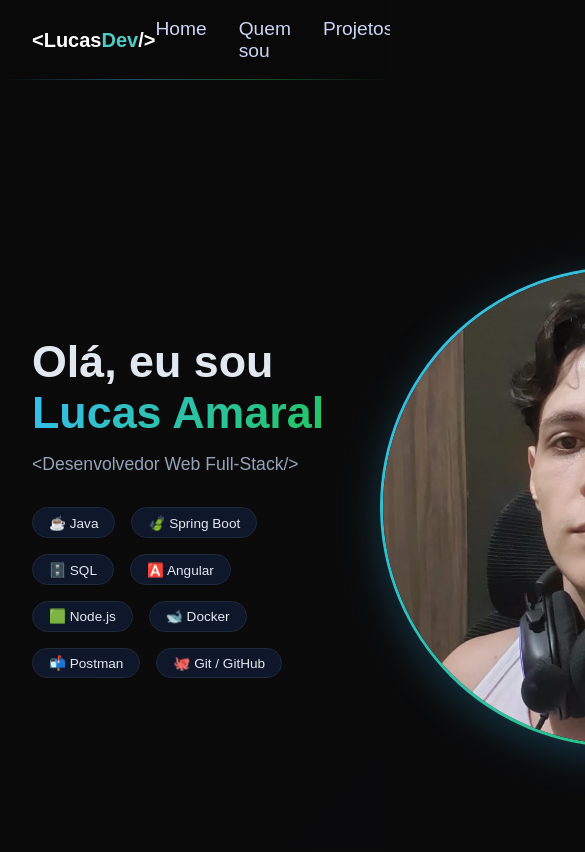
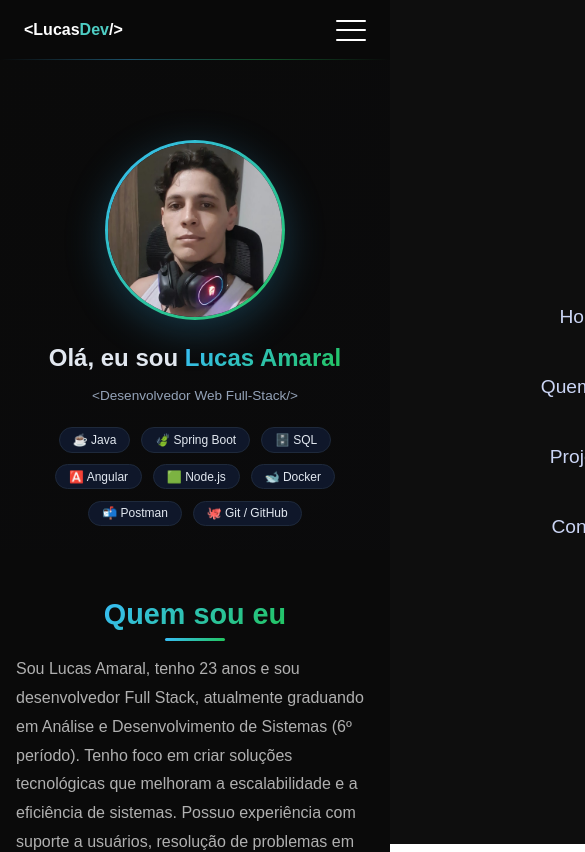
Before and after one commit to LucasLubiL/Portfolio-Front, an Angular app: page / in a window 390 px wide. Shown: the top 852 px of the page, 585 px wide, since content can reach past the window. Built offline with nearby package versions, Linux system fonts and the light colour scheme.

Commit message:
Foi atualizado a foto do perfil e header para ser compativel com versões mobile para melhor visualização pensando na usabilidade e UX

```diff
--- a/angular.json
+++ b/angular.json
@@ -24,7 +24,7 @@
             "tsConfig": "tsconfig.app.json",
             "inlineStyleLanguage": "scss",
             "assets": [
-              "src/favicon.ico",
+
               "src/assets"
             ],
             "styles": [
--- a/src/app/pages/home/home.html
+++ b/src/app/pages/home/home.html
@@ -20,8 +20,8 @@
       </div>
     </div>
 
-    <div class="image" >
-      <img src="assets/image/Eu.jpg">
+    <div class="image">
+      <img src="assets/image/Eu.jpg" alt="Lucas Amaral">
     </div>
   </section>
 
--- a/src/app/pages/home/home.scss
+++ b/src/app/pages/home/home.scss
@@ -6,13 +6,12 @@
   max-width: 1100px;
   margin: 0 auto;
   padding: 4rem 2rem;
-
   display: flex;
   align-items: center;
   justify-content: space-between;
   gap: 3rem;
-
-  min-height: 84.7vh;
+  min-height: calc(100vh - 70px);
+  padding-top: 90px;
 
   .content {
     flex: 1;
@@ -20,13 +19,13 @@
     h1 {
       font-size: 2.8rem;
       margin-bottom: 1rem;
-      width: 300px;
-    }
 
-    .highlight {
-      background: linear-gradient(135deg, #38bdf8, #22c55e);
-      -webkit-background-clip: text;
-      color: transparent;
+      .highlight {
+        background: linear-gradient(135deg, #38bdf8, #22c55e);
+        -webkit-background-clip: text;
+        background-clip: text;
+        color: transparent;
+      }
     }
 
     p {
@@ -60,26 +59,119 @@
     flex: 1;
     display: flex;
     justify-content: center;
+    align-items: center;
 
     img {
-      width: 480px;
-      height: 480px;
+      width: 100%;
+      max-width: 400px;
+      height: auto;
+      aspect-ratio: 1/1;
       border-radius: 50%;
       object-fit: cover;
-
-
       border: 3px solid transparent;
       background: linear-gradient(#020617, #020617) padding-box,
       linear-gradient(135deg, #38bdf8, #22c55e) border-box;
+      box-shadow: 0 10px 40px rgba(56, 189, 248, 0.25);
+      transition: all 0.4s ease;
 
-      box-shadow: 0 10px 40px rgba(56, 189, 248, 0.25);
+      &:hover {
+        transform: scale(1.01);
+        box-shadow: 0 15px 50px rgba(56, 189, 248, 0.3);
+      }
+    }
+  }
+}
 
-      transition: all 0.4s ease;
+// Tablets (768px - 1024px)
+@media (max-width: 968px) {
+  .home {
+    flex-direction: column-reverse;
+    text-align: center;
+    gap: 2rem;
+    padding-top: 80px;
+    min-height: auto;
+
+    .content {
+      h1 {
+        font-size: 2.2rem;
+
+        .highlight {
+          display: inline-block;
+        }
+      }
+
+      p {
+        font-size: 1rem;
+      }
+
+      .techs {
+        justify-content: center;
+      }
     }
 
-    img:hover {
-      transform: scale(1.01);
-      box-shadow: 0 15px 50px rgba(56, 189, 248, 0.3);
+    .image {
+      img {
+        max-width: 280px;
+      }
+    }
+  }
+}
+
+// Mobile (até 768px)
+@media (max-width: 768px) {
+  .home {
+    padding: 2rem 1.5rem;
+    padding-top: 80px;
+    gap: 1.5rem;
+
+    .content {
+      h1 {
+        font-size: 1.8rem;
+      }
+
+      p {
+        font-size: 0.9rem;
+        margin-bottom: 1.5rem;
+      }
+
+      .techs {
+        gap: 0.7rem;
+
+        span {
+          padding: 0.3rem 0.8rem;
+          font-size: 0.75rem;
+        }
+      }
+    }
+
+    .image {
+      img {
+        max-width: 220px;
+      }
+    }
+  }
+}
+
+// Mobile pequeno (até 480px)
+@media (max-width: 480px) {
+  .home {
+    padding: 1.5rem 1rem;
+    padding-top: 70px;
+
+    .content {
+      h1 {
+        font-size: 1.5rem;
+      }
+
+      p {
+        font-size: 0.85rem;
+      }
+    }
+
+    .image {
+      img {
+        max-width: 180px;
+      }
     }
   }
 }
--- a/src/app/shared/header/header.html
+++ b/src/app/shared/header/header.html
@@ -4,11 +4,17 @@
       &lt;Lucas<span>Dev</span>/&gt;
     </div>
 
-    <nav class="nav">
-      <a href="#">Home</a>
-      <a href="#sobre">Quem sou</a>
-      <a href="#projetos">Projetos</a>
-      <a href="#contato">Contato</a>
+    <button class="menu-toggle" (click)="toggleMenu()" [class.active]="menuOpen">
+      <span></span>
+      <span></span>
+      <span></span>
+    </button>
+
+    <nav class="nav" [class.open]="menuOpen">
+      <a href="#" (click)="closeMenu()">Home</a>
+      <a href="#sobre" (click)="closeMenu()">Quem sou</a>
+      <a href="#projetos" (click)="closeMenu()">Projetos</a>
+      <a href="#contato" (click)="closeMenu()">Contato</a>
     </nav>
   </div>
 </header>
--- a/src/app/shared/header/header.scss
+++ b/src/app/shared/header/header.scss
@@ -2,21 +2,17 @@
   position: fixed;
   top: 0;
   width: 100%;
-  height: 80px;
+  height: 70px;
   z-index: 1000;
-  position: relative;
-
   background: rgba(10, 10, 10, 0.95);
   backdrop-filter: blur(10px);
   -webkit-backdrop-filter: blur(10px);
-  overflow: hidden;
 
   .container {
-    max-width: 1100px;
+    max-width: 1200px;
     margin: 0 auto;
-    padding: 2rem 2rem;
-    max-height: 80px;
-
+    padding: 0 2rem;
+    height: 70px;
     display: flex;
     justify-content: space-between;
     align-items: center;
@@ -24,40 +20,131 @@
 
   .logo {
     font-weight: bold;
-    font-size: 20px;
+    font-size: 1.2rem;
     color: #fff;
+    z-index: 1001;
+
+    span {
+      color: #4ecdc4;
+    }
   }
 
-  .logo span {
-    color: #4ecdc4;
+  // Botão menu mobile
+  .menu-toggle {
+    display: none;
+    flex-direction: column;
+    justify-content: space-between;
+    width: 30px;
+    height: 21px;
+    background: transparent;
+    border: none;
+    cursor: pointer;
+    padding: 0;
+    z-index: 1001;
+
+    span {
+      width: 100%;
+      height: 2px;
+      background: #fff;
+      border-radius: 2px;
+      transition: all 0.3s ease;
+    }
+
+    &.active {
+      span:first-child {
+        transform: translateY(9px) rotate(45deg);
+      }
+      span:nth-child(2) {
+        opacity: 0;
+      }
+      span:last-child {
+        transform: translateY(-9px) rotate(-45deg);
+      }
+    }
   }
 
   .nav {
     display: flex;
     gap: 2rem;
+    transition: all 0.3s ease;
 
     a {
       text-decoration: none;
       color: #cbd5f5;
-      font-size: 1.2rem;
+      font-size: 1rem;
       transition: 0.3s;
+      cursor: pointer;
 
       &:hover {
         color: #38bdf8;
       }
     }
   }
-}
 
-.header::after {
+  // Linha gradiente embaixo
+  &::after {
     content: "";
     position: absolute;
     bottom: 0;
     left: 0;
     width: 100%;
-  /* Use 1px e controle a "finura" pela opacidade, é mais seguro para navegadores */
     height: 1px;
     background: linear-gradient(90deg, transparent, #38bdf8, #22c55e, transparent);
     opacity: 0.4;
-  z-index: 1001;
   }
+}
+
+// Responsividade
+@media (max-width: 768px) {
+  .header {
+    height: 60px;
+
+    .container {
+      padding: 0 1.5rem;
+      height: 60px;
+    }
+
+    .logo {
+      font-size: 1rem;
+    }
+
+    .menu-toggle {
+      display: flex;
+    }
+
+    .nav {
+      position: fixed;
+      top: 0;
+      right: -100%;
+      width: 70%;
+      height: 100vh;
+      background: rgba(10, 10, 10, 0.98);
+      backdrop-filter: blur(10px);
+      flex-direction: column;
+      align-items: center;
+      justify-content: center;
+      gap: 2rem;
+      transition: right 0.3s ease;
+      z-index: 1000;
+
+      &.open {
+        right: 0;
+      }
+
+      a {
+        font-size: 1.2rem;
+        padding: 0.5rem;
+      }
+    }
+  }
+}
+
+// Para telas muito pequenas
+@media (max-width: 480px) {
+  .header {
+    .nav {
+      width: 100%;
+      right: -100%;
+    }
+  }
+}
--- a/src/app/shared/header/header.ts
+++ b/src/app/shared/header/header.ts
@@ -6,4 +6,22 @@ import { Component } from '@angular/core';
   templateUrl: './header.html',
   styleUrl: './header.scss',
 })
-export class Header {}
+export class Header {
+  menuOpen = false;
+
+  toggleMenu() {
+    this.menuOpen = !this.menuOpen;
+
+    // Previne scroll quando menu está aberto
+    if (this.menuOpen) {
+      document.body.style.overflow = 'hidden';
+    } else {
+      document.body.style.overflow = '';
+    }
+  }
+
+  closeMenu() {
+    this.menuOpen = false;
+    document.body.style.overflow = '';
+  }
+}
```
Lines whose indentation alone changed are shown as unchanged.
